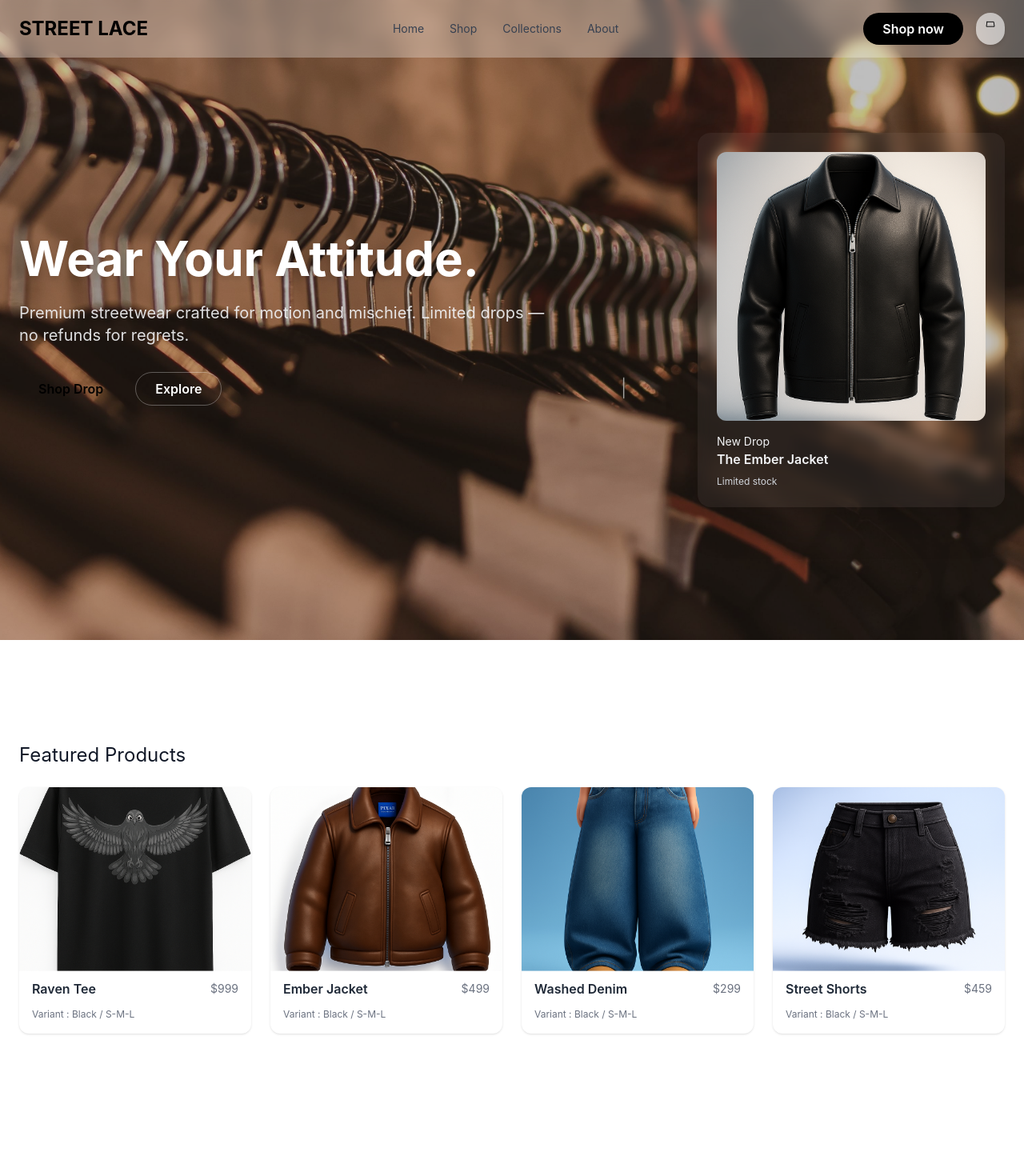
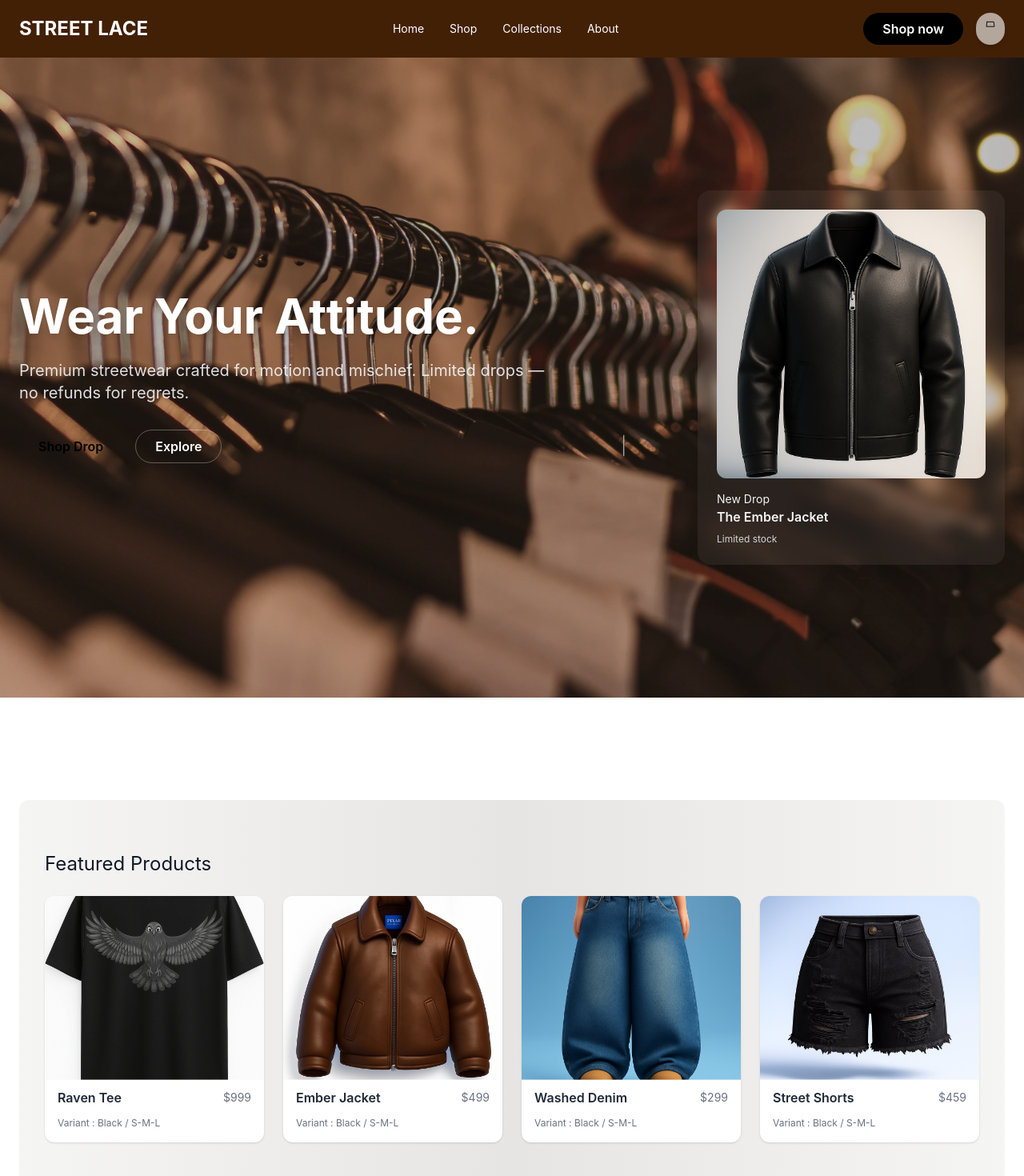
Before and after one commit to Aditya-MC/Clothing_Brand_React, a React (Vite) app: page / in a window 1280 px wide. Shown: the top 1470 px of the page at 80% size. Before the commit the page ends 1372 px from the top, so only its background shows below. Built offline with nearby package versions, Linux system fonts and the light colour scheme.

Commit message:
navbar update

```diff
--- a/src/components/Navbar.jsx
+++ b/src/components/Navbar.jsx
@@ -3,13 +3,13 @@ import {motion} from "framer-motion";
 
 export default function Navbar(){
     return(
-        <nav className="fixed top-0 left-0 right-0 z-50 backdrop-blur bg-white/30">
+        <nav className="bg-yellow-950 top-0 left-0 right-0 z-50 backdrop-blur bg-white/30">
             <div className="max-w-7xl mx-auto flex items-center justify-between px-6 py-4">
                 <div className="flex items-center gap-4">
-                    <div className="text-2xl font-bold text-black">STREET LACE</div>
+                    <div className="text-2xl font-bold text-white">STREET LACE</div>
                 </div>
 
-                <div className="hidden md:flex items-center gap-8 text-sm text-gray-700">
+                <div className="hidden md:flex items-center gap-8 text-sm text-white cursor:pointer">
                     <a className="hover:text-black transition">Home</a>
                     <a className="hover:text-black transition">Shop</a>
                     <a className="hover:text-black transition">Collections</a>
@@ -17,7 +17,7 @@ export default function Navbar(){
                 </div>
 
                 <div className="flex tems-center gap-4">
-                    <button className="btn bg-black text-white hover:scale-105 transform transition">Shop now</button>
+                    <button className="btn bg-black text-white hover:scale-105 transform transition cursor-pointer">Shop now</button>
                     <div className="p-2 rounded-full bg-white/60 shadow-md">
                     <svg width="20" height="20" viewBox="0 0 24 24" fill="none"><path d="M7 4h10l1 7H6L7 4z" stroke="#111" strokeWidth="1.2" strokeLinecap="round" strokeLinejoin="round"/></svg>
                     </div>
--- a/src/components/ProductGrid.jsx
+++ b/src/components/ProductGrid.jsx
@@ -12,7 +12,7 @@ const products = [
 
 export default function ProductGrid(){
     return(
-        <section className="mt-12 bg-brown-700">
+        <section className="mt-12 py-16 px-8 bg-gradient-to-r from-stone-100 via-stone-200 to-stone-100 rounded-xl backdrop-blur-md">
             <h2 className="text-2xl font bold text-gray-900 mb-6">Featured Products</h2>
 
             <div className="grid grid-cols-2 md:grid-cols-4 gap-6">
@@ -22,7 +22,7 @@ export default function ProductGrid(){
                         initial={{opacity: 0, y:12}}
                         animate={{opacity: 1, y:0}}
                         transition={{delay: i* 0.08}}
-                        className="group bg-white rounded-xl overflow-hidden shadow hover:shadow-xl transform hover:-translate-y-3 transition"
+                        className="group bg-white rounded-xl overflow-hidden shadow hover:shadow-xl transform hover:-translate-y-10 transition"
                     >
                         <div className="relative">
                             <img src={p.img} alt={p.name} className="w-full h-56 object-cover group-hover: scale-105 transition-transform duration-400"/>
```
